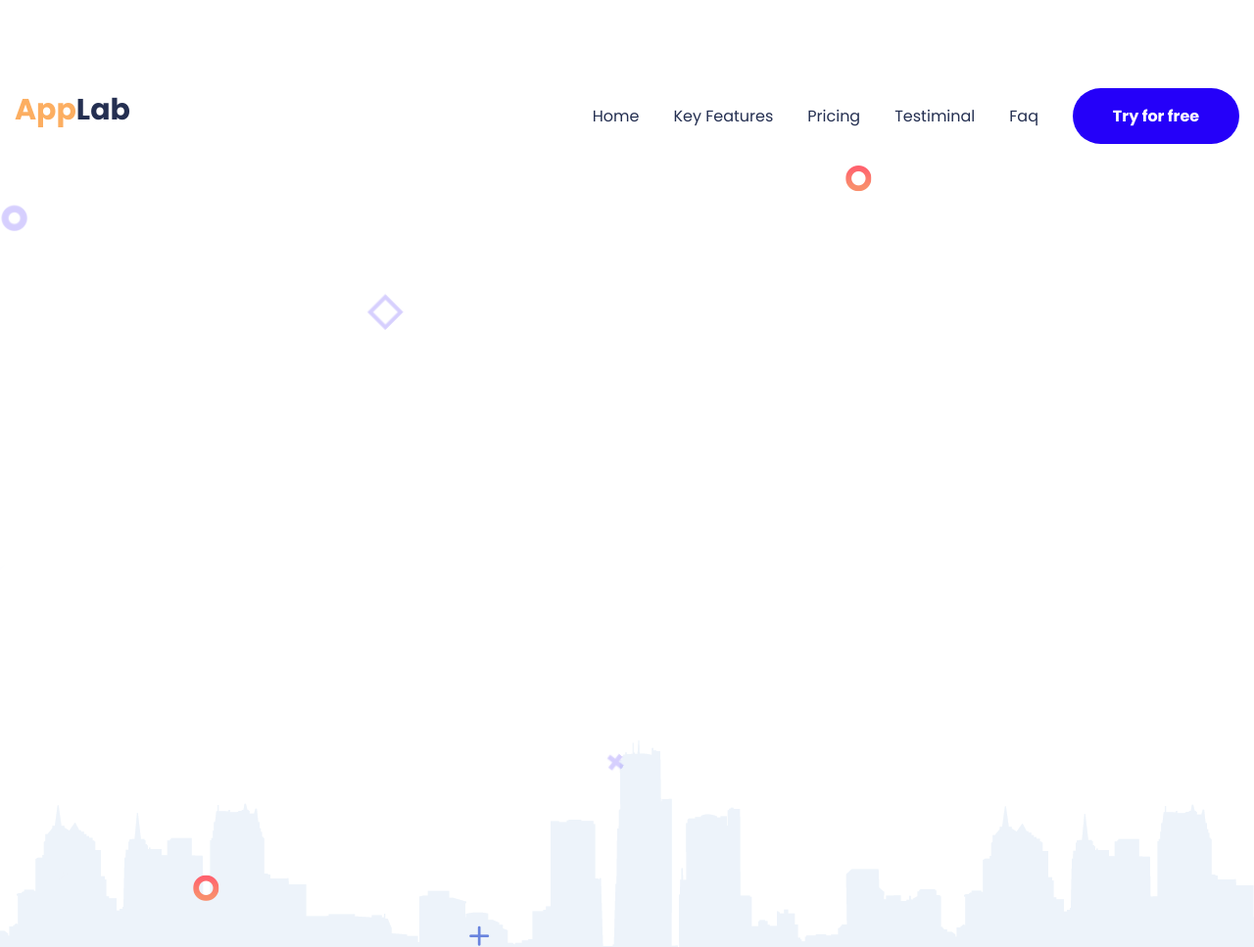
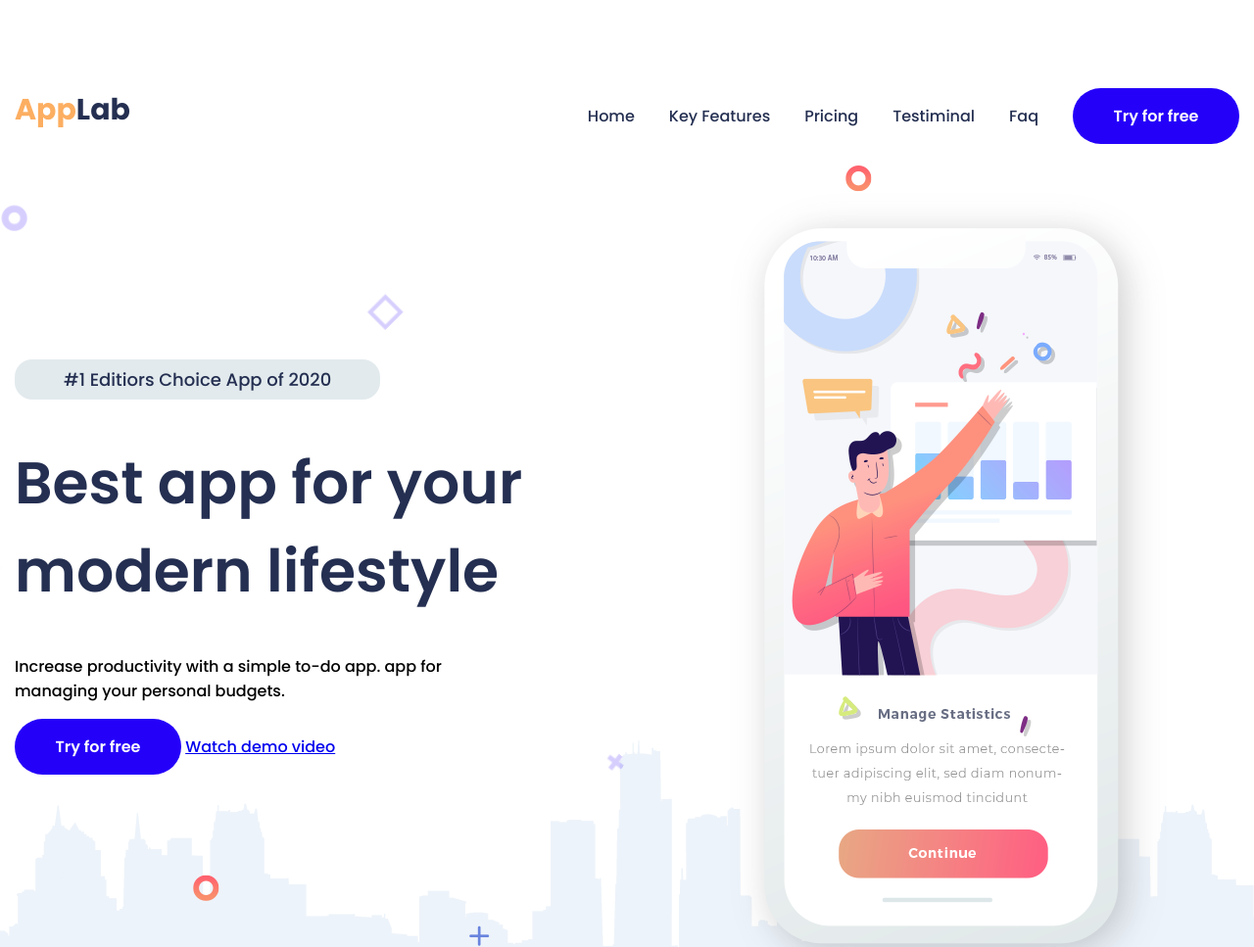
Before and after one commit to one-lightning/practical-ui, a plain HTML site: page pages/app-lab/index.html in a window 1280 px wide. Shown: the top 967 px of the page at 98% size. Drawn offline with Linux system fonts and the light colour scheme.

Commit message:
Added content description and effects

```diff
--- a/pages/app-lab/index.html
+++ b/pages/app-lab/index.html
@@ -17,11 +17,36 @@
                     <li><a href="#">testiminal</a></li>
                     <li><a class="faq" href="#">faq</a></li>
                 </ul>
-                <button class="app-header__nav-cta">
+                <button class="app-header__cta">
                     Try for free
                 </button>
             </nav>
         </header>
+        <div class="app-header__wrapper">
+            <div class="app-header__wrapper-column">
+                <div class="app-header__description-content">
+                    <div class="app-header__description-content-editors-choice">
+                        <!--img-->
+                        <h6>#1 Editiors Choice App of 2020</h6>
+                    </div>
+                    <div class="app-header__description-content-verbiage">
+                        <h1>Best app for your modern lifestyle</h1>
+                        <p>Increase productivity with a simple to-do app. app for
+                            managing your personal budgets.
+                        </p>
+                    </div>
+                    <div class="app-header__description-content-cta">
+                        <button class="app-header__cta">
+                            Try for free
+                        </button>
+                        <a href="#">Watch demo video</a>
+                    </div>
+                </div>
+            </div>
+            <div class="app-header__wrapper-column">
+                <img class="wiggle" src="images/phone.png" width="446" height="816">
+            </div>
+        </div>
     </div>
 </body>
 
--- a/pages/app-lab/styles.css
+++ b/pages/app-lab/styles.css
@@ -1,5 +1,4 @@
-@import url('https://fonts.googleapis.com/css2?family=Poppins:wght@700&display=swap');
-@import url('https://fonts.googleapis.com/css2?family=Poppins&display=swap');
+@import url('https://fonts.googleapis.com/css2?family=Poppins:wght@200;500;600;700&display=swap');
 
 body {
     margin: 0;
@@ -7,7 +6,8 @@ body {
 
 .app-header-container {
     display: flex;
-    justify-content: center;
+    flex-direction: column;
+    align-items: center;
     background-image: url('images/app-header-bg.png');
     background-position: center;
     height: 1001px;
@@ -17,12 +17,28 @@ body {
     font-family: 'Poppins', sans-serif;
     color: #fcae61;
     font-size: 30px;
+    cursor: pointer;
 }
 
 .app-header__logo {
     font-family: 'Poppins', sans-serif;
     color: #242f51;
     font-size: 30px;
+}
+
+.app-header__logo:hover {
+    cursor: pointer;
+    transform: translateY(10px);
+    transition: all 0.3s;
+    transform: scale(1.05);
+}
+
+.app-header__logo:hover span {
+    text-shadow: 1px 1px 2px #fcae61;
+}
+
+.app-header__logo:hover {
+    text-shadow: 1px 1px 2px #242f51;
 }
 
 .app-header {
@@ -54,7 +70,7 @@ body {
     text-transform: uppercase;
 }
 
-.app-header__nav-cta {
+.app-header__cta {
     width: 170px;
     height: 57px;
     background: #2500f9;
@@ -66,6 +82,14 @@ body {
     font-weight: 600;
 }
 
+.app-header__cta:hover {
+    transform: translateY(10px);
+    cursor: pointer;
+    box-shadow: 1px 5px 10px #928cbb;
+    transition: all 0.3s;
+    transform: scale(1.01);
+}
+
 .app-header__nav {
     display: flex;
     align-items: center;
@@ -74,3 +98,97 @@ body {
 .app-header__logo {
     margin: 0;
 }
+
+.app-header__wrapper {
+    display: flex;
+    justify-content: space-between;
+    width: 1250px;
+}
+
+.app-header__wrapper-column {
+    margin-top: 50px;
+    width: 520px;
+}
+
+@keyframes wiggle {
+    0% {
+        transform: rotate(2deg);
+    }
+
+    10% {
+        transform: rotate(0deg);
+    }
+
+    20% {
+        transform: rotate(-2deg);
+    }
+
+    30% {
+        transform: rotate(0deg);
+    }
+
+    40% {
+        transform: rotate(2deg) translate(10px);
+    }
+
+    50% {
+        transform: rotate(0deg);
+    }
+
+    60% {
+        transform: rotate(-2deg);
+    }
+
+    70% {
+        transform: rotate(-0deg);
+    }
+
+    80% {
+        transform: rotate(2deg);
+    }
+
+    90% {
+        transform: rotate(0deg);
+    }
+}
+
+.wiggle {
+    animation: none;
+}
+
+.wiggle:hover {
+    animation: wiggle 0.5s infinite;
+    cursor: pointer;
+}
+
+.app-header__description-content {
+    margin-top: 170px;
+    font-family: 'Poppins', sans-serif;
+    /*max-width: 700px;*/
+    /*242f51*/
+}
+
+.app-header__description-content-editors-choice h6{
+    font-size: 18px;
+    color: #242f51;
+    margin: 0;
+    font-weight: 400;
+}
+
+.app-header__description-content-editors-choice {
+    background-color: #e2eaed;
+    display: inline-block;
+    padding: 7px 50px;
+    border-radius: 18px;
+
+}
+
+.app-header__description-content-verbiage h1 {
+    font-family: 'Poppins', sans-serif;
+    font-size: 60px;
+    font-weight: 600;
+    color: #242f51;
+}
+
+/*font-family: 'Poppins', sans-serif;*/
+/*max-width: 515px;*/
```
Also changed, not shown: pages/app-lab/images/Home-page_03.png (added), pages/app-lab/images/phone.png (added).
